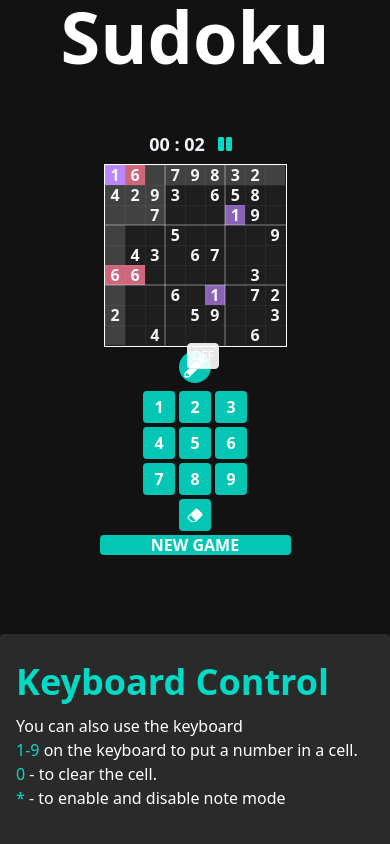
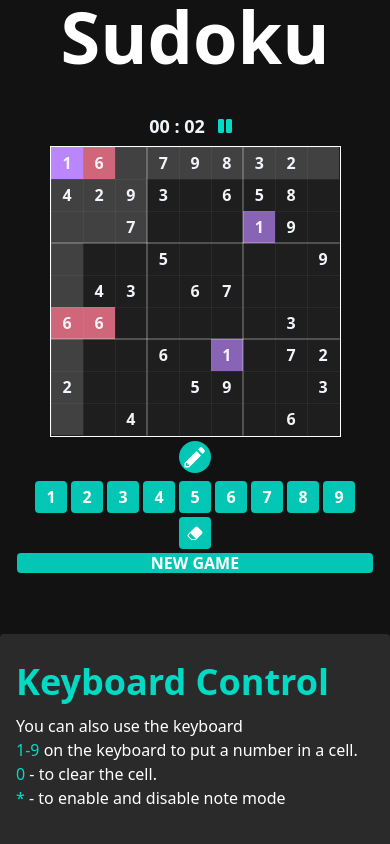
Before and after one commit to XirTelan/react-sudoku, a React (Vite) app: page / in a window 390 px wide. Both pictures are taken after a click on the button "Easy". Shown: the top 844 px of the page. Built offline with nearby package versions, Linux system fonts and the light colour scheme.

Commit message:
mobile view adjustments

```diff
--- a/src/App.tsx
+++ b/src/App.tsx
@@ -247,8 +247,11 @@ function App() {
           ) : !isCompleted ? (
             <>
               <Timer isRunning={isRunning} setIsRunning={setIsRunning} />
-              <div id="field" className="flex w-full gap-1 justify-center  ">
-                <div className="flex flex-col sm:flex-row ">
+              <div
+                id="field"
+                className="container flex w-full gap-1 justify-center  "
+              >
+                <div className="flex flex-col items-center sm:items-start sm:flex-row ">
                   <div className="flex   p-1">
                     <Field
                       field={mainField}
--- a/src/components/Keyboard.tsx
+++ b/src/components/Keyboard.tsx
@@ -8,7 +8,7 @@ export default function Keyboard(props: keyboardProps) {
   return (
     <>
       <div className="flex flex-col items-center">
-        <div className="flex  gap-1  max-w-[120px] sm:max-w-[160px]  lg:max-w-[260px] justify-center h-fit flex-wrap">
+        <div className="flex  gap-1  max-w-full sm:max-w-[160px]  lg:max-w-[260px] justify-center h-fit flex-wrap">
           <div className="flex w-full justify-center">
             <div className="flex text-white   relative justify-center mb-1 gap-1">
               <button
@@ -22,7 +22,7 @@ export default function Keyboard(props: keyboardProps) {
                 </div>
               </button>
               <div
-                className={`absolute  flex items-center justify-center  border -top-2 -right-1/4 bg-white rounded p-1 ${
+                className={`absolute hidden  sm:flex items-center justify-center  border -top-2 -right-1/4 bg-white rounded p-1 ${
                   notesMode ? " bg-myPrimary" : " bg-mySecondary bg-opacity-90"
                 }`}
               >
--- a/src/components/UI/Cell.tsx
+++ b/src/components/UI/Cell.tsx
@@ -14,7 +14,7 @@ export default function Cell(props: cellProps) {
   return (
     <td
       tabIndex={0}
-      className={`border hover:bg-myPrimary border-white border-opacity-5  w-5 h-5 sm:w-10 sm:h-10 lg:w-16 lg:h-16 hover:cursor-pointer focus-visible:outline-none text-base  sm:text-2xl  leading-3 font-bold ${
+      className={`border hover:bg-myPrimary border-white border-opacity-5  w-8 h-8  sm:w-16 sm:h-16 hover:cursor-pointer focus-visible:outline-none text-base  sm:text-2xl  leading-3 font-bold ${
         cell.predefined ? " text-slate-100" : "text-mySecondary"
       }  ${
         selectedCell.x == posX && selectedCell.y == posY
@@ -35,9 +35,12 @@ export default function Cell(props: cellProps) {
         ? cell.value
         : cell.notes.size > 0 && (
             <>
-              <div className="flex gap-1 flex-wrap">
+              <div className="flex sm:gap-1 justify-center items-center w-full h-full max-w-full max-h-full flex-wrap">
                 {NUMBERS.map((number, index) => (
-                  <div key={index} className="w-4 h-4">
+                  <div
+                    key={index}
+                    className="h-2 w-2 text-[8px] leading-[8px] sm:text-sx sm:leading-3 lg:text-base lg:font-bold  sm:w-3 sm:h-3 lg:leading-4 lg:w-4 lg:h-4"
+                  >
                     {cell.notes.has(number) ? number : ""}
                   </div>
                 ))}
```
